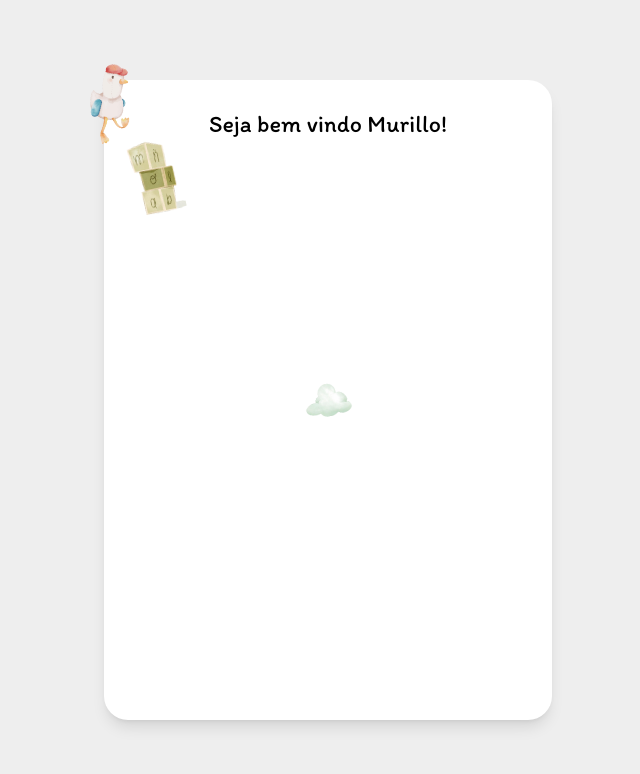
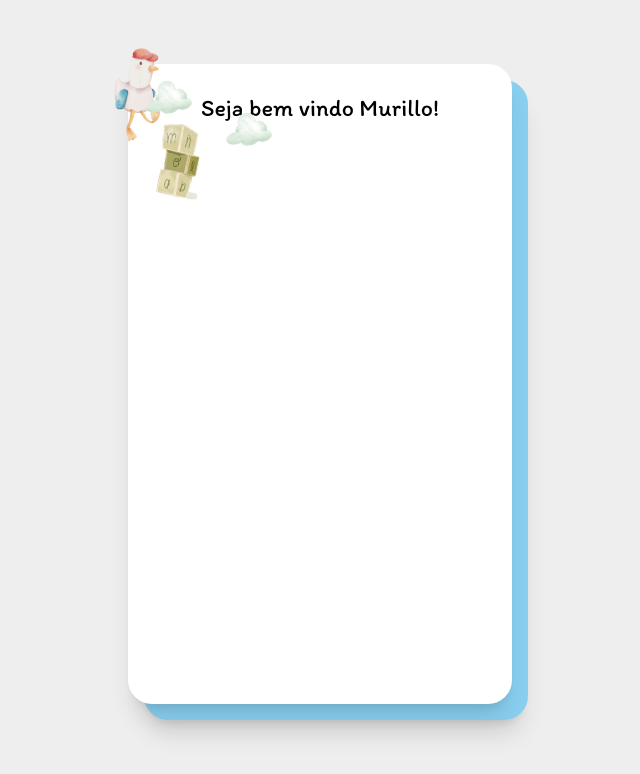
Before and after one commit to VitorAndrey/welcome-little-boy, a Next.js app: page / in a window 1280 px wide. Shown: the top 774 px of the page, without its empty margins (312-952 px from the left). Built offline with nearby package versions, Linux system fonts and the light colour scheme.

Commit message:
feat: add blue background

```diff
--- a/src/app/page.tsx
+++ b/src/app/page.tsx
@@ -18,9 +18,10 @@ import {
 
 export default function Home() {
   return (
-    <main className="relative flex h-screen w-full items-center justify-center bg-theme-white">
-      <div className="relative h-[80%] w-[95%] max-w-md rounded-3xl bg-white p-7 shadow-lg">
-        <h1 className={twMerge("text-center text-2xl", itim.className)}>
+    <main className="relative flex h-screen w-full items-center justify-center bg-theme-white px-4">
+      <div className="relative ml-4 h-[80%] w-[95%] max-w-sm rounded-3xl bg-theme-primary shadow-xl">
+        <div className="bg-whte absolute -left-4 -top-4  h-full w-full rounded-3xl bg-white p-7 shadow-xl">
+          <h1 className={twMerge("px-2 text-center text-2xl", itim.className)}>
             Seja bem vindo Murillo!
           </h1>
 
@@ -29,7 +30,7 @@ export default function Home() {
             width={0}
             height={0}
             sizes="100vw"
-          className="absolute -left-4 -top-4 h-auto w-12 -rotate-12"
+            className="absolute -left-4 -top-4 h-auto w-14 -rotate-12"
             alt={"Bear"}
           />
 
@@ -38,7 +39,7 @@ export default function Home() {
             width={0}
             height={0}
             sizes="100vw"
-          className="absolute h-auto w-12 -rotate-12"
+            className="absolute h-auto w-12 rotate-12"
             alt={"Bear"}
           />
         </div>
@@ -48,9 +49,19 @@ export default function Home() {
           width={0}
           height={0}
           sizes="100vw"
+          className="absolute left-20 top-8 h-auto w-12 -rotate-12"
+          alt={"Bear"}
+        />
+
+        <Image
+          src={cloud_img}
+          width={0}
+          height={0}
+          sizes="100vw"
           className="absolute h-auto w-12 -rotate-12"
           alt={"Bear"}
         />
+      </div>
     </main>
   );
 }
```
Lines whose indentation alone changed are shown as unchanged.
